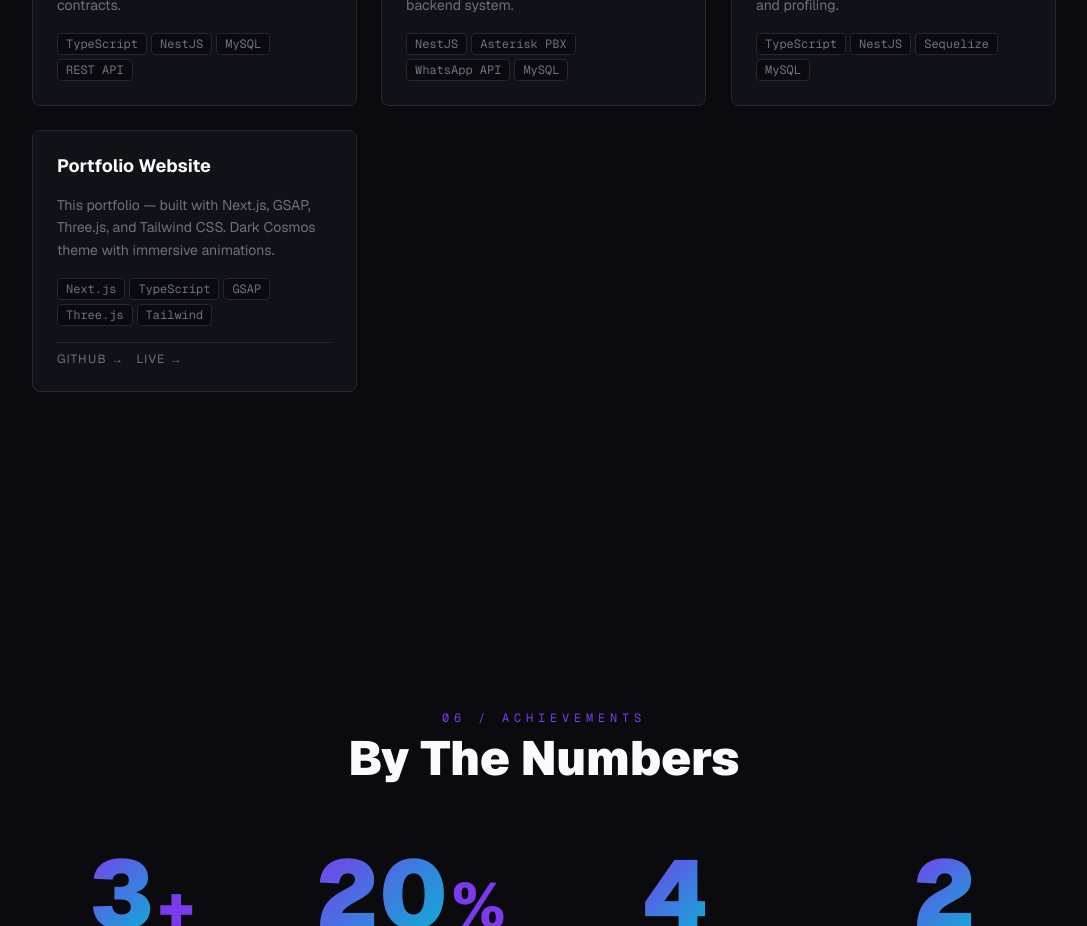
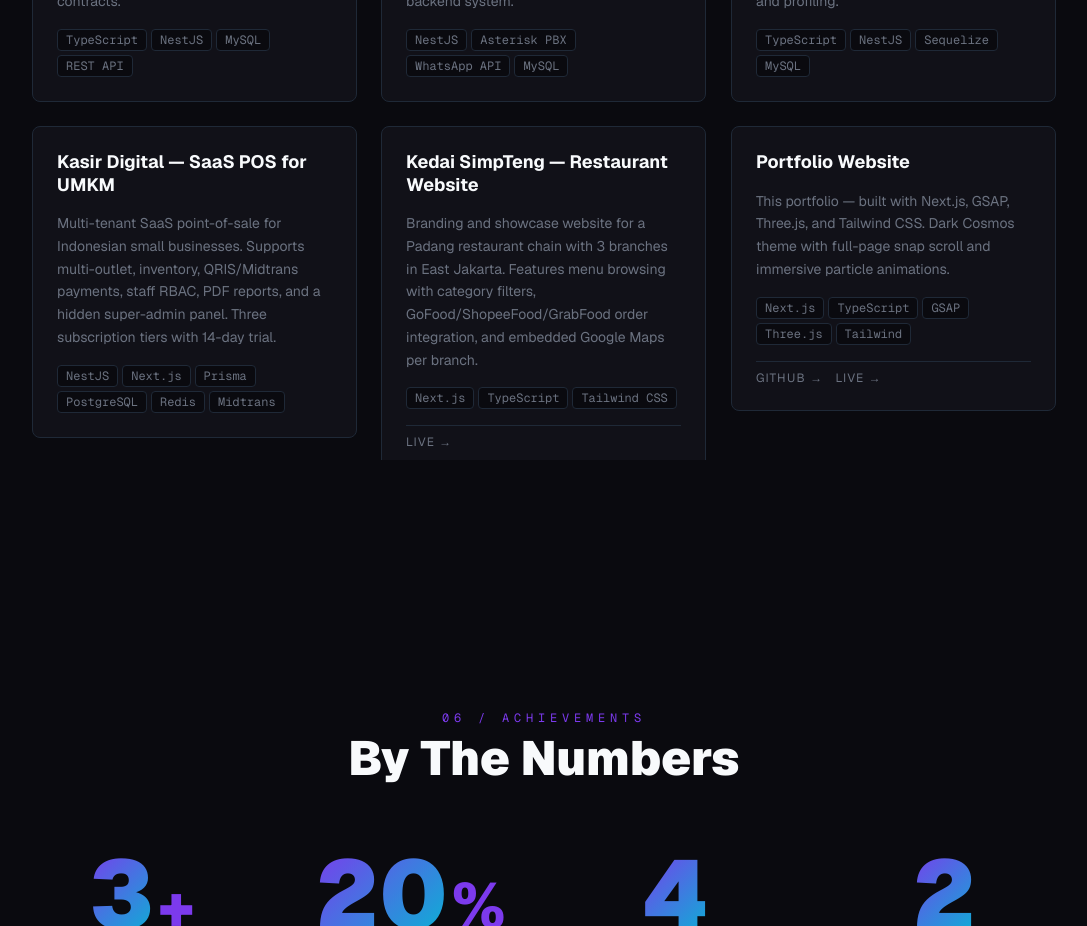
Before and after one commit to gilangmgm98/portofolio, a Next.js app: page / in a window 1280 px wide. Shown: the part 3540-4466 px from the top of the page, without its empty margins (96-1183 px from the left). Built offline with nearby package versions, Linux system fonts and the light colour scheme.

Commit message:
feat: add Kasir Digital and Kedai SimpTeng as side projects

```diff
--- a/src/data/projects.ts
+++ b/src/data/projects.ts
@@ -20,11 +20,24 @@ export const projects: Project[] = [
     description: 'High-performance backend for AI-driven data products. Achieved ~20% processing time improvement via ORM optimization and profiling.',
     tags: ['TypeScript', 'NestJS', 'Sequelize', 'MySQL'],
   },
-  // Side projects — update with real data later
+  // Side projects
+  {
+    type: 'side',
+    title: 'Kasir Digital — SaaS POS for UMKM',
+    description: 'Multi-tenant SaaS point-of-sale for Indonesian small businesses. Supports multi-outlet, inventory, QRIS/Midtrans payments, staff RBAC, PDF reports, and a hidden super-admin panel. Three subscription tiers with 14-day trial.',
+    tags: ['NestJS', 'Next.js', 'Prisma', 'PostgreSQL', 'Redis', 'Midtrans'],
+  },
+  {
+    type: 'side',
+    title: 'Kedai SimpTeng — Restaurant Website',
+    description: 'Branding and showcase website for a Padang restaurant chain with 3 branches in East Jakarta. Features menu browsing with category filters, GoFood/ShopeeFood/GrabFood order integration, and embedded Google Maps per branch.',
+    tags: ['Next.js', 'TypeScript', 'Tailwind CSS'],
+    liveUrl: 'https://kedaisimpteng.com',
+  },
   {
     type: 'side',
     title: 'Portfolio Website',
-    description: 'This portfolio — built with Next.js, GSAP, Three.js, and Tailwind CSS. Dark Cosmos theme with immersive animations.',
+    description: 'This portfolio — built with Next.js, GSAP, Three.js, and Tailwind CSS. Dark Cosmos theme with full-page snap scroll and immersive particle animations.',
     tags: ['Next.js', 'TypeScript', 'GSAP', 'Three.js', 'Tailwind'],
     githubUrl: 'https://github.com/gilangmgm98/portofolio',
     liveUrl: 'https://gilangmgm.vercel.app',
```
